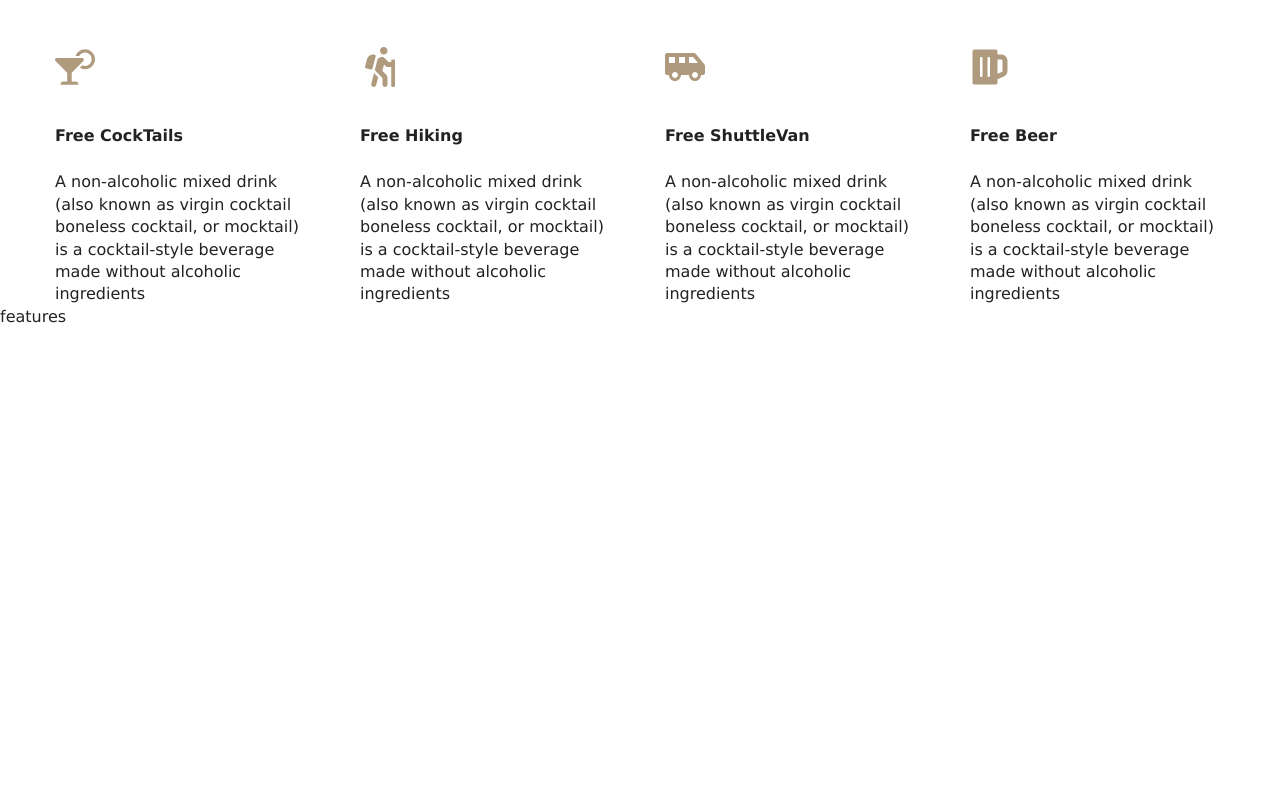
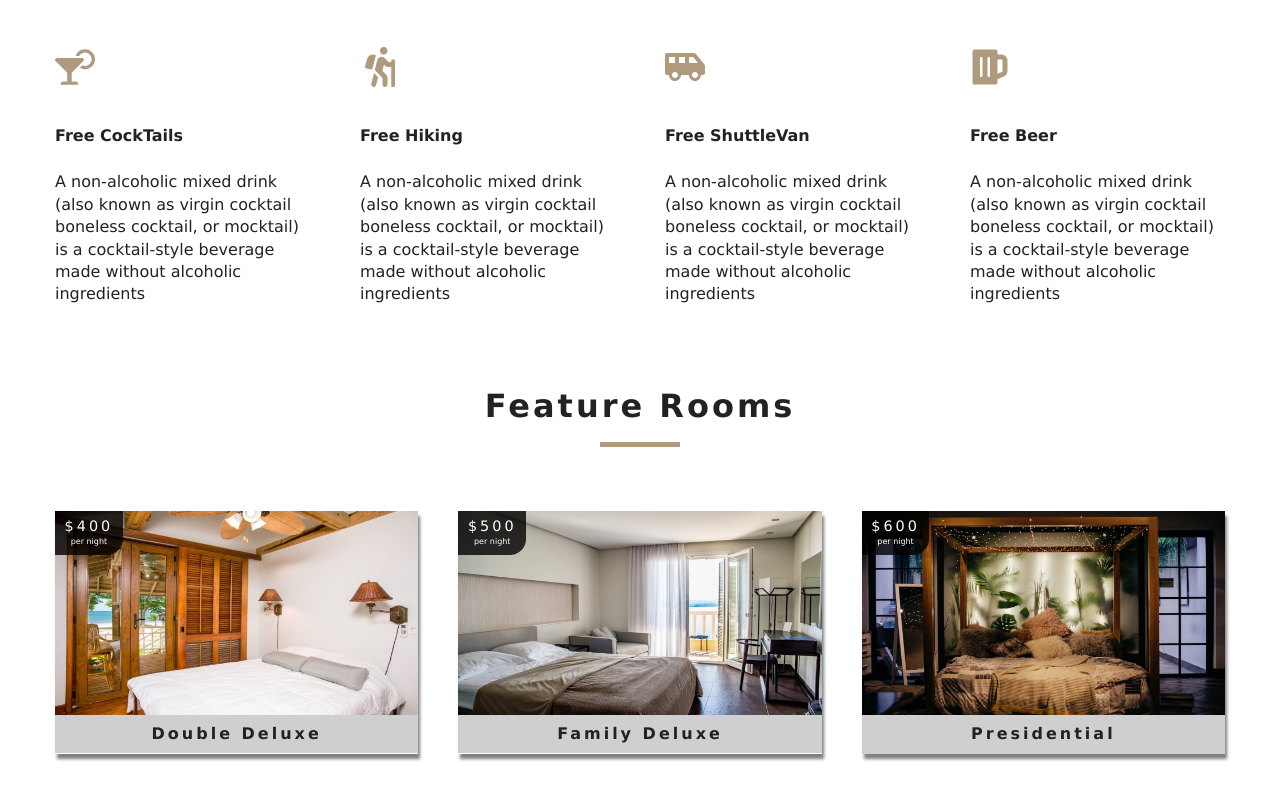
Before and after one commit to adi-howdy/beachResort, a React (Create React App) app: page / in a window 1280 px wide. Shown: the part 880-1680 px from the top of the page. Before the commit the page ends 1208 px from the top, so only its background shows below. Built offline with nearby package versions, Linux system fonts and the light colour scheme.

Commit message:
Features Rooms

```diff
--- a/src/RoomProvider.jsx
+++ b/src/RoomProvider.jsx
@@ -10,11 +10,32 @@
         loading: true
      }
 
+     componentDidMount(){
+        let rooms = this.formatData(items); //items from data
+        let featuredRooms = rooms.filter( room => {
+            return room.featured === true;
+        });
+        this.setState({
+            rooms: rooms, //can be written only rooms in ES6
+            featuredRooms: featuredRooms,
+            sortedRooms: rooms,
+            loading: false
+        })
 
+    }
+
+    formatData(array_items){
+        let tempItems = array_items.map((items)=> {
+            let id = items.sys.id;
+            let images = items.fields.images.map(image => image.fields.file.url);
+            let room = {...items.fields,images:images, id} //destructing all the elements in fields and overriding images and id images:images can be written as images for ES6
+            return room; // return all fields and images and id
+        });
+        return tempItems;
+    }
     render() {
         return (
             <RoomContext.Provider value={{...this.state}}>
-
                 {this.props.children}
                 </RoomContext.Provider>
          );
--- a/src/components/Features.jsx
+++ b/src/components/Features.jsx
@@ -1,16 +1,26 @@
 import React, { Component } from 'react';
 import { RoomContext } from '../context';
+import Title from './Title';
+import Loading from './Loading';
+import Room from './Room';
+
 
 class Features extends Component {
     state = {  }
     static contextType = RoomContext;
     render() {
-        const {name,greeting} = this.context;
+       let {loading, featuredRooms : rooms} =  this.context;
+       let room = rooms.map(room => {
+           return <Room key={room.id} room={room} />
+       })
 
         return (
-            <div>
-                features {name}
-            </div>
+            <section className="featured-rooms">
+                <Title title="Feature Rooms" />
+                <div className="featured-rooms-center">
+                  {loading?<Loading/>:room}
+                </div>
+            </section>
          );
     }
 }
--- /dev/null
+++ b/src/components/Loading.jsx
@@ -0,0 +1,16 @@
+import React  from 'react';
+import loadingGif from '../images/gif/loading-arrow.gif';
+
+
+function Loading(){
+    return (
+
+            <div className = "loading">
+                <h4> Rooms Loading ....</h4>
+                <img src={loadingGif} alt="Loading GIF" />
+            </div>
+
+    )
+}
+
+export default Loading;
--- /dev/null
+++ b/src/components/Room.jsx
@@ -0,0 +1,24 @@
+import React from 'react';
+import { Link } from 'react-router-dom';
+import defaultImg from '../images/room-1.jpeg';
+
+function Room(props){
+    const {name, slug, images, price} = props.room;
+    return (
+        <article className="room">
+            <div className="img-container">
+            <img src={images[0] || defaultImg} alt="single room" />
+            <div className="price-top">
+                <h6>
+                    ${price}
+                </h6>
+                <p>per night</p>
+                </div>
+                <Link to={`/rooms/${slug}`} className="btn-primary room-link">Features</Link>
+</div>
+<p className="room-info">{name}</p>
+        </article>
+    )
+}
+
+export default Room;
```
